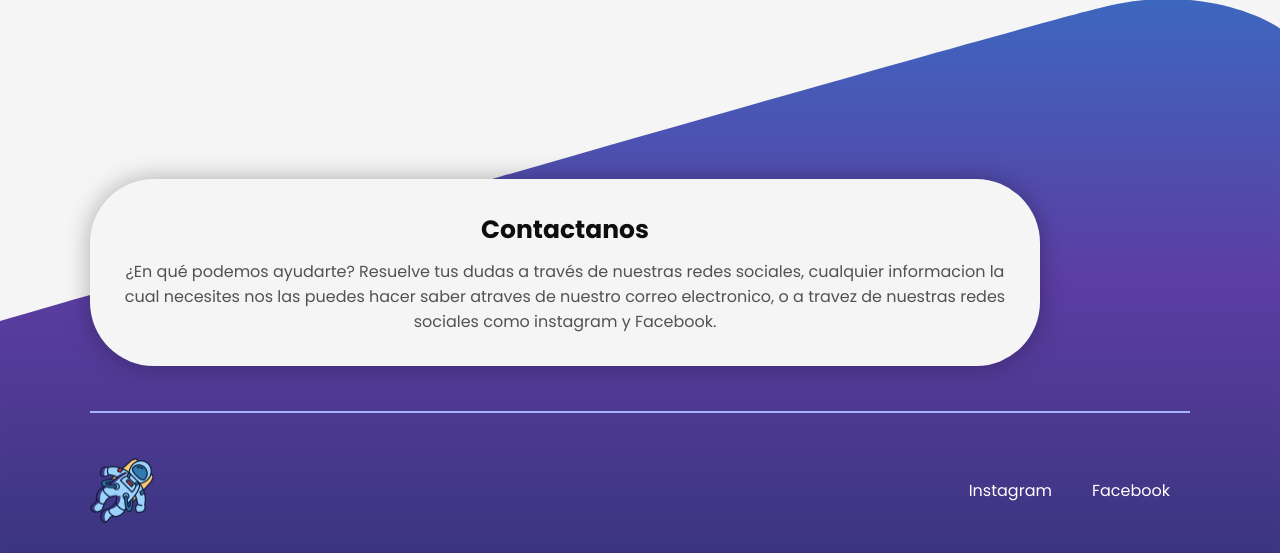
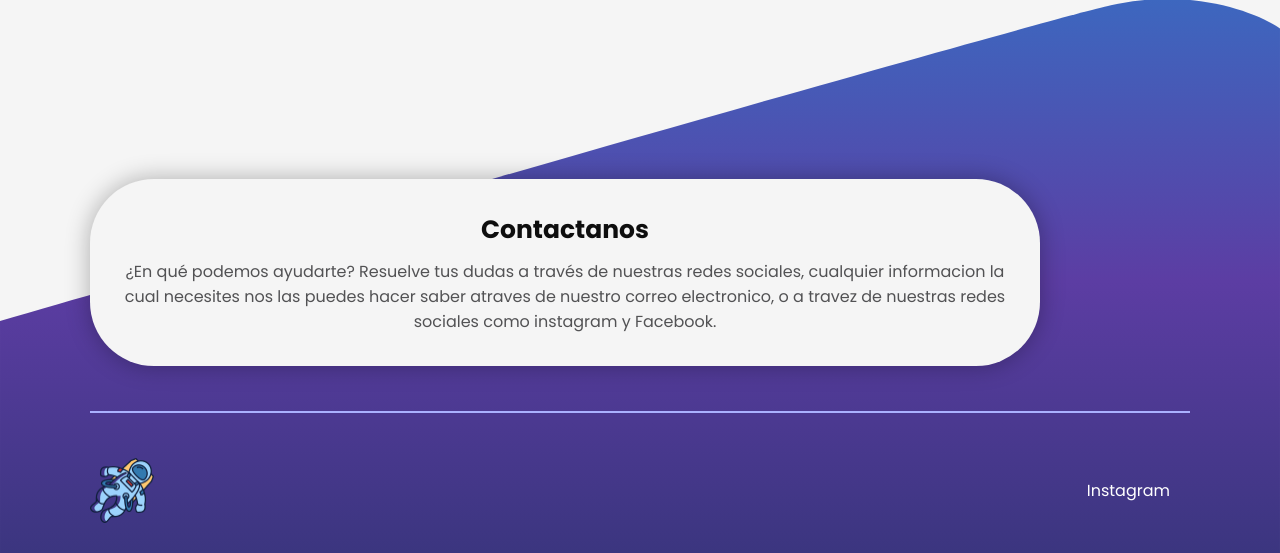
Before and after one commit to davidvaiss/weencloud, a PHP site: page / in a window 1280 px wide. Shown: the part 2111-2664 px from the top of the page. Run offline with PHP 8.4, Linux system fonts and the light colour scheme; some libraries are stand-ins or nearby versions; some web fonts are replaced.

Commit message:
soy una puta

```diff
--- a/index.php
+++ b/index.php
@@ -169,7 +169,7 @@
                     <img src="IMG/astronaut.png" alt="">
                     <div class="enlace">
                         <li> <a href="#">Instagram</a></li>
-                        <li> <a href="#">Facebook</a></li>
+
                     </div>
                 </div>
             </div>
```
